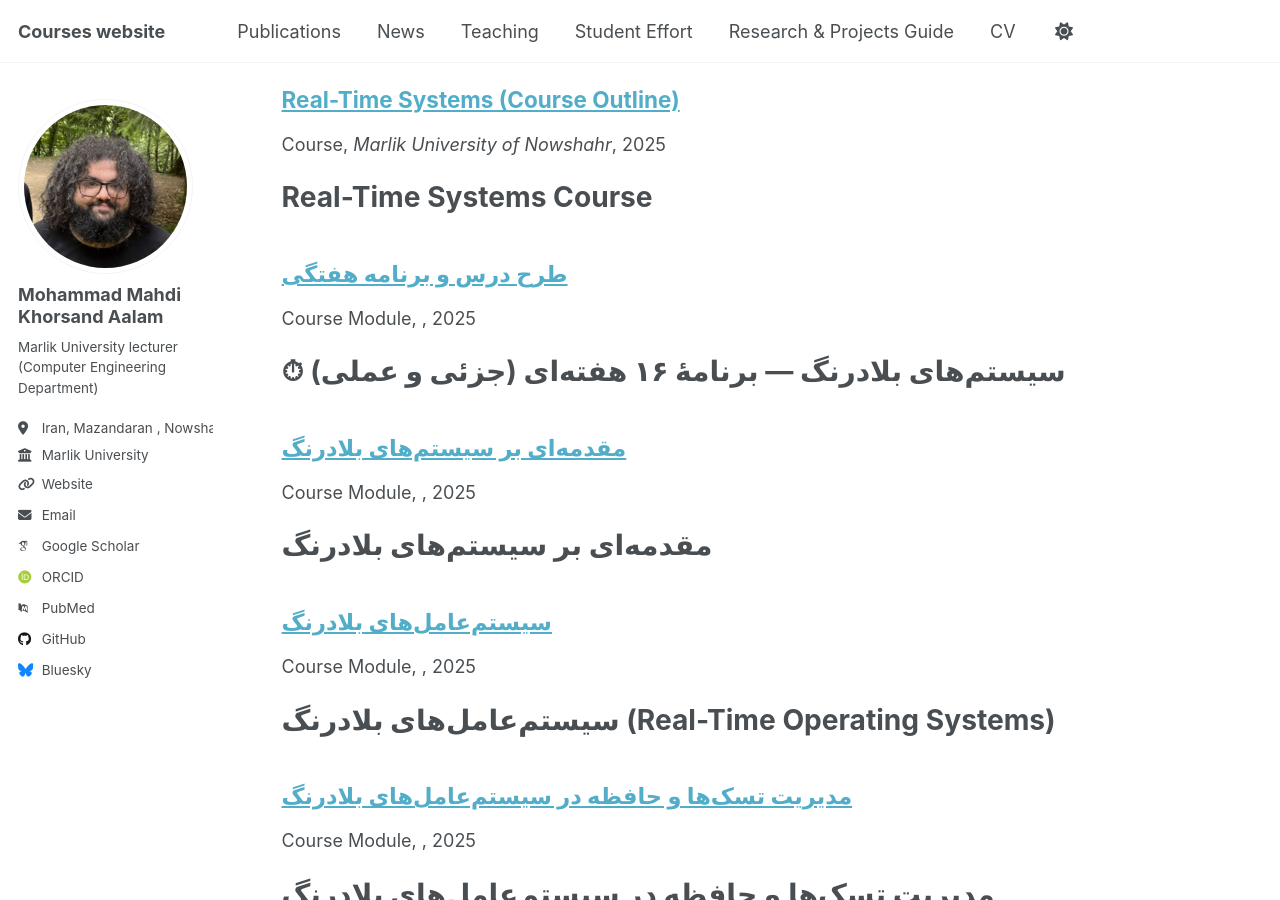
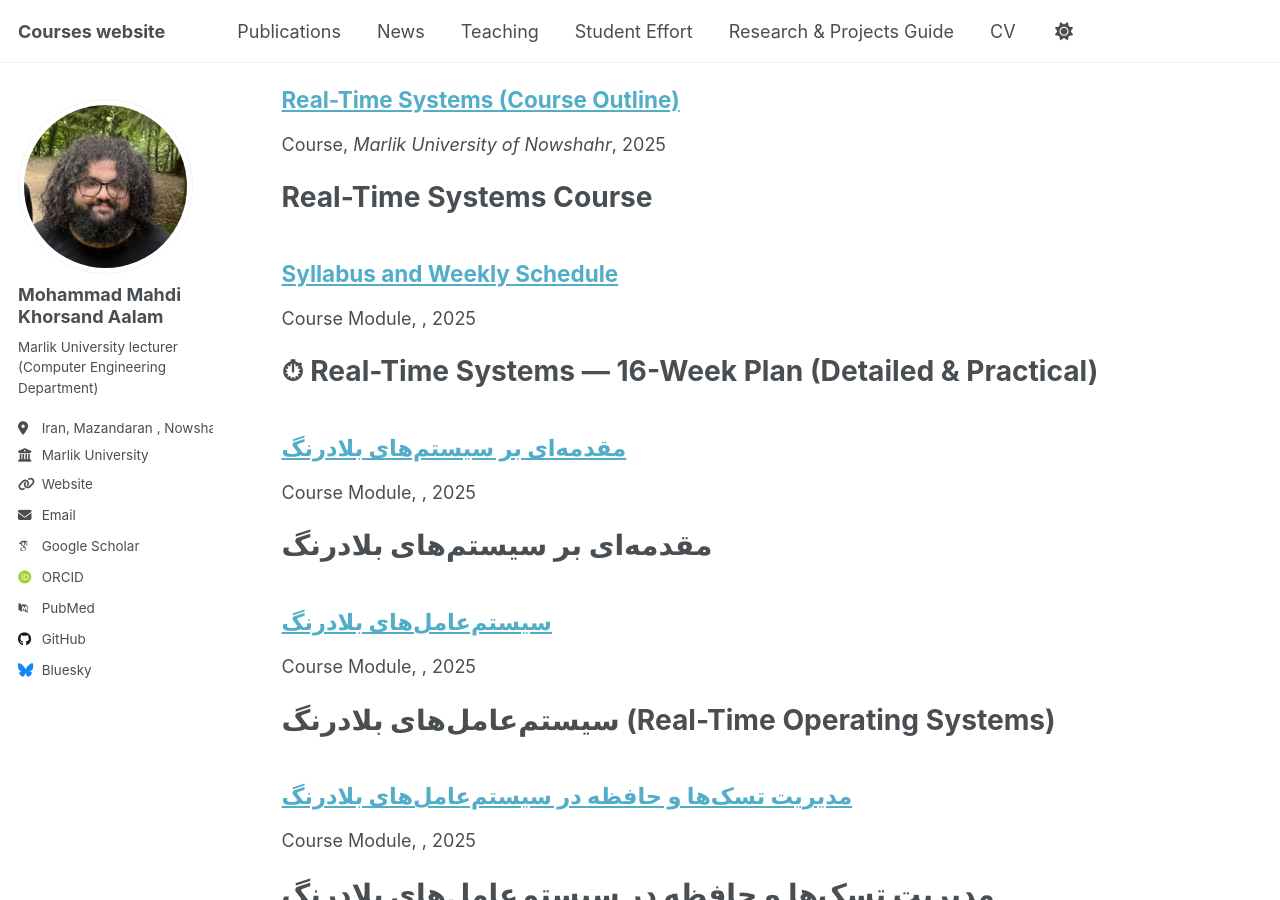
Before and after one commit to OOiiOOiiOO/OOiiOOiiOO.github.io, a Jekyll site: the page built from _pages/collection-archive.html, in a window 1280 px wide and 900 px high, scrolled down 7198 px. Built offline with Jekyll 4.4.1, drawn with Linux system fonts in a browser that asks for light colours; some web fonts are replaced; a script that is not in the unit is left out; part of the change alters nothing that is shown; some of the changed text lies outside the part shown.

Commit message:
فثسف

```diff
--- a/_teaching/rts-fa/01-schedule.md
+++ b/_teaching/rts-fa/01-schedule.md
@@ -1,71 +1,126 @@
 ---
-title: "طرح درس و برنامه هفتگی"
+title: "Syllabus and Weekly Schedule"
 collection: teaching
 type: "Course Module"
-permalink: /teaching/rts-fa/schedule
-course: "سیستم‌های بلادرنگ"
+permalink: /teaching/rts/schedule
+course: "Real-Time Systems"
 order: 1
 mathjax: true
 use_math: true
 layout: course
-lang: fa
-alt_lang: en
-alt_url: /teaching/rts/schedule
+lang: en
+alt_lang: fa
+alt_url: /teaching/rts-fa/schedule
 ---
 
-# ⏱ سیستم‌های بلادرنگ — برنامهٔ ۱۶ هفته‌ای (جزئی و عملی)
+# ⏱ Real-Time Systems — 16-Week Plan (Detailed & Practical)
 
-**مدرس:** محمد مهدی خرسند اعلم
-**دانشگاه:** دانشگاه مارلیک نوشهر
-**طول دوره:** ۱۶ هفته
-**طول هر جلسه:** ۱–۱.۵ ساعت
-
+**Instructor:** Mohammad Mehdi Khorsand Aalam
+**University:** Marllic University of Nowshahr
+**Course Length:** 16 weeks
+**Session Duration:** 1–1.5 hours
 
 ---
 
-## برنامهٔ هفتگی (جزئی / عملی)
+## 📅 Weekly Schedule
 
-| هفته | موضوع اصلی (جلسه) | اهداف آموزشی | تمرین/خواندنی (فایل مرجع) | فعالیت کلاسی / آزمایشگاه | تکلیف کوتاه (تحویلی) |
-|------|--------------------|---------------|-----------------------------|---------------------------|------------------------|
-| **1** | مقدمهٔ سیستم‌های بلادرنگ — مفاهیم پایه | تعریف سیستم بلادرنگ؛ صحت منطقی vs. صحت زمانی؛ حوزه‌های کاربرد | `02-intro.md` | بحث موردی: مثال‌های واقعی (کنترل ربات، سیستم‌های پزشکی) | نوشتن یک پاراگراف: مثال از سیستم بلادرنگ و قیودش |
-| **2** | انواع قیود زمانی و طبقه‌بندی (Hard/Soft/Criticality) | تفاوت‌های hard vs soft؛ معیارهای پیش‌بینی‌پذیری | `02-intro.md` | گروه‌بندی: شناسایی قیود در ۳ مثال داده‌شده | تحویل: ۳ مثال با توضیح نوع قیود |
-| **3** | مدل‌های تسک و طراحی معماری HW/SW | periodic/aperiodic/sporadic؛ مدل TCB و ارتباط با HW | `03-realos.md`, `04-RTOS.md` | طراحی سادهٔ معماری برای یک سیستم کنترلی | تکلیف: رسم معماری HW/SW و لیست تسک‌ها |
-| **4** | مفاهیم RTOS — کرنل، interrupt، timers | خدمات پایه RTOS و determinism | `04-RTOS.md` | اجرای سناریو: بررسی رفتار interrupt در مثال ساده (شبیه‌سازی) | تمرین عملی: توضیح نحوهٔ مدیریت interrupt |
-| **5** | مدل‌های هم‌زمانی و همگام‌سازی (Semaphore/Mutex) | race condition، semaphore، mutex، deadlock basics | `07-miniprojects.md`, `06-core-schedulers.md` | آزمایشگاه: پیاده‌سازی مثال producer/consumer (شبیه‌ساز) | تحویل کد/لاگ شبیه‌سازی و گزارش کوتاه |
-| **6** | ارتباط بین‌تسکی و IPC (Mailbox, Queue) | mailbox/queue semantics، blocking vs non-blocking | `07-miniprojects.md` | تمرین گروهی: طراحی mailbox برای مجموعهٔ تسک‌ها | تمرین: شبیه‌سازی رفتار mailbox و گزارش خروجی |
-| **7** | مرور مباحث ۱–۶ و میان‌ترم | مرور مفاهیم کلیدی و امتحان میان‌ترم | — | جلسهٔ مرور (سمینار کوتاه توسط دانشجوها) | میان‌ترم (کلاس) — نظری و سوالات تحلیلی |
-| **8** | مبانی زمان‌بندی: preemptive vs non-preemptive | تفاوت‌ها، هزینه‌های context switch، معیارهای ارزیابی | `06-core-schedulers.md` | دستی: رسم Gantt برای چند سناریو | تکلیف: شبیه‌سازی دستی Gantt و تحلیل waiting time |
-| **9** | الگوریتم‌های پایه: FCFS, SJF/SRTF, RR | رفتار هر الگوریتم و مثال‌های عددی | `06-core-schedulers.md` | کارگاه: اجرای سناریوها و مقایسهٔ زمان‌ها | تمرین: گزارش مقایسهٔ الگوریتم‌ها (جداول) |
-| **10** | Rate Monotonic (RMS) — نظریهٔ Liu & Layland | boundهای استفاده‌پذیری و شرایط قابل پیاده‌سازی | `06-core-schedulers.md` | تمرین محاسبهٔ utilization و feasibility | تکلیف: حل چند مثال RMS و ارسال محاسبات |
-| **11** | EDF و LLF — الگوریتم‌های زمان‌بندی با deadline | شرایط پذیرفتنی، هزینهٔ اجرایی، مثال‌ها | `06-core-schedulers.md` | شبیه‌سازی: EDF و بررسی missed-deadlines | تکلیف: اجرای یک سناریوی EDF و تحلیل نتایج |
-| **12** | مسئلهٔ Priority Inversion و راه‌حل‌ها | priority inversion، priority inheritance, ceiling protocol | `06-core-schedulers.md`, `07-miniprojects.md` | demo: ایجاد سناریوی priority inversion و رفع آن | تکلیف: پیاده‌سازی نمونهٔ priority inheritance |
-| **13** | مدیریت حافظه در سیستم‌های بلادرنگ | fragmentation، overlay، real-time allocation | `05-memory.md` | شبیه‌سازی سادهٔ fragmentation و compaction | تمرین: تحلیل تأثیر fragmentation بر deadlines |
-| **14** | RTOS های عملی — FreeRTOS و RT-Linux | سرویس‌ها، task API، timers، نمونهٔ کدها | `04-RTOS.md`, `03-realos.md` | کارگاه: اجرای مثال FreeRTOS روی شبیه‌ساز یا ESP32 | تکلیف: گزارش اجرای FreeRTOS (snapshot/log) |
-| **15** | مطالعهٔ موردی آسانسور — شبیه‌سازی و مقایسه الگوریتم‌ها | مدل‌سازی مسئله آسانسور، معیارها (wait/response/deadline) | `08-elevator.md`, `09-elevator-scal.md` | ارائهٔ پروژه: شبیه‌ساز آسانسور (دمو در کلاس) | تحویل: کد شبیه‌ساز و گزارش مقایسه الگوریتم‌ها |
-| **16** | ارائهٔ پروژه‌ها و امتحان نهایی — جمع‌بندی | ارائهٔ نتایج پروژه، بازخورد، سوالات نهایی | — | ارائهٔ گروهی پروژه‌ها و آزمون فاینال | تحویل نهایی پروژه‌ها و ارزیابی |
+| Week | Topic | Learning Objectives | In-class / Lab Activity |
+|------|-------|----------------------|--------------------------|
+| **1** | Introduction to Real-Time Systems — Basic Concepts | Definition of real-time systems; logical vs. temporal correctness; application domains | Case study discussion: real examples (robot control, medical systems) |
+| **2** | Timing Constraints and Classification (Hard/Soft/Criticality) | Differences between hard vs. soft deadlines; predictability criteria | Group work: identify constraints in 3 given examples |
+| **3** | Task Models and HW/SW Architecture Design | periodic/aperiodic/sporadic tasks; TCB model and relation to HW | Simple architecture design for a control system |
+| **4** | RTOS Concepts — Kernel, Interrupts, Timers | Basic RTOS services and determinism | Scenario: analyze interrupt behavior in a simple simulation |
+| **5** | Concurrency and Synchronization Models (Semaphore/Mutex) | race conditions, semaphore, mutex, deadlock basics | Lab: implement producer/consumer example (simulation) |
+| **6** | Inter-task Communication and IPC (Mailbox, Queue) | mailbox/queue semantics, blocking vs. non-blocking | Group exercise: design a mailbox for a set of tasks |
+| **7** | Review Weeks 1–6 and Midterm | Review of key concepts and midterm exam | Review session (short student seminars) |
+| **8** | Scheduling Basics: preemptive vs. non-preemptive | Differences, context switch overhead, evaluation metrics | Manual: draw Gantt charts for several scenarios |
+| **9** | Basic Scheduling Algorithms: FCFS, SJF/SRTF, RR | Behavior of each algorithm with numeric examples | Workshop: run scenarios and compare results |
+| **10** | Rate Monotonic Scheduling (RMS) — Liu & Layland Theory | Utilization bounds and feasibility conditions | Exercise: calculate utilization and feasibility |
+| **11** | EDF and LLF — Deadline-based Scheduling | Feasibility, overhead, examples | Simulation: EDF and analyze missed deadlines |
+| **12** | Priority Inversion and Solutions | Priority inversion, priority inheritance, ceiling protocol | Demo: create a priority inversion scenario and resolve it |
+| **13** | Memory Management in Real-Time Systems | fragmentation, overlay, real-time allocation | Simple simulation of fragmentation and compaction |
+| **14** | Practical RTOS — FreeRTOS and RT-Linux | Services, task API, timers, code samples | Workshop: run FreeRTOS example on a simulator or ESP32 |
+| **15** | Case Study: Elevator — Simulation and Scheduling Algorithms | Model the elevator problem; metrics (wait/response/deadline) | Project presentation: elevator simulator (in-class demo) |
+| **16** | Final Project Presentations and Exam — Wrap-up | Present project results, feedback, final questions | Group presentations and final exam |
 
 ---
 
-## تمرین‌ها و پروژه‌های پیشنهادی (خلاصه از `07-miniprojects.md`)
+## 📝 Suggested Exercises and Projects
+
+1. **Scheduling Simulator**
+   - Output: Gantt chart, list of missed deadlines, metrics.
+   - Suggested languages: Python/JavaScript.
+
+2. **Priority Inversion Demo**
+   - Implement a three-task scenario and solve it with priority inheritance.
+
+3. **Producer/Consumer with Semaphore and Mailbox**
+   - Demonstrate blocking vs. non-blocking behavior.
+
+4. **Memory Management Simulation (Fragmentation/Compaction)**
+   - Visualize fragmentation and its impact on real-time tasks.
+
+5. **FreeRTOS Mini Project (Optional)**
+   - Sample task, ISR, usage of queues and timers on ESP32/Arduino.
+
+---
+
+## 🧮 Grading Policy
+
+- Homework (HW1–HW3): **3 points** (1.5 each)
+- Midterm Exam: **5 points**
+- Project / Lab: **6 points**
+- Final Exam: **12 points**
+- Participation / Presentations / Demos: **up to 4 points** (optional, no fixed limit)
+
+
+## 📅 برنامه هفتگی
+
+| هفته | موضوع | اهداف آموزشی | فعالیت کلاسی / آزمایشگاه |
+|------|-------|---------------|---------------------------|
+| **1** | مقدمه سیستم‌های بلادرنگ — مفاهیم پایه | تعریف سیستم بلادرنگ؛ صحت منطقی vs. صحت زمانی؛ حوزه‌های کاربرد | بحث موردی: مثال‌های واقعی (کنترل ربات، سیستم‌های پزشکی) |
+| **2** | انواع قیود زمانی و طبقه‌بندی (Hard/Soft/Criticality) | تفاوت‌های hard vs soft؛ معیارهای پیش‌بینی‌پذیری | گروه‌بندی: شناسایی قیود در ۳ مثال داده‌شده |
+| **3** | مدل‌های تسک و طراحی معماری HW/SW | periodic/aperiodic/sporadic؛ مدل TCB و ارتباط با HW | طراحی ساده معماری برای یک سیستم کنترلی |
+| **4** | مفاهیم RTOS — کرنل، interrupt، timers | خدمات پایه RTOS و determinism | اجرای سناریو: بررسی رفتار interrupt در مثال ساده (شبیه‌سازی) |
+| **5** | مدل‌های هم‌زمانی و همگام‌سازی (Semaphore/Mutex) | race condition، semaphore، mutex، deadlock basics | آزمایشگاه: پیاده‌سازی مثال producer/consumer (شبیه‌ساز) |
+| **6** | ارتباط بین‌تسکی و IPC (Mailbox, Queue) | mailbox/queue semantics، blocking vs non-blocking | تمرین گروهی: طراحی mailbox برای مجموعه تسک‌ها |
+| **7** | مرور مباحث ۱–۶ و میان‌ترم | مرور مفاهیم کلیدی و امتحان میان‌ترم | جلسه مرور (سمینار کوتاه توسط دانشجوها) |
+| **8** | مبانی زمان‌بندی: preemptive vs non-preemptive | تفاوت‌ها، هزینه‌های context switch، معیارهای ارزیابی | دستی: رسم Gantt برای چند سناریو |
+| **9** | الگوریتم‌های پایه: FCFS, SJF/SRTF, RR | رفتار هر الگوریتم و مثال‌های عددی | کارگاه: اجرای سناریوها و مقایسه زمان‌ها |
+| **10** | Rate Monotonic (RMS) — نظریه Liu & Layland | boundهای استفاده‌پذیری و شرایط قابل پیاده‌سازی | تمرین محاسبه utilization و feasibility |
+| **11** | EDF و LLF — الگوریتم‌های زمان‌بندی با deadline | شرایط پذیرفتنی، هزینه اجرایی، مثال‌ها | شبیه‌سازی: EDF و بررسی missed-deadlines |
+| **12** | مسئله Priority Inversion و راه‌حل‌ها | priority inversion، priority inheritance, ceiling protocol | demo: ایجاد سناریوی priority inversion و رفع آن |
+| **13** | مدیریت حافظه در سیستم‌های بلادرنگ | fragmentation، overlay، real-time allocation | شبیه‌سازی ساده fragmentation و compaction |
+| **14** | RTOS های عملی — FreeRTOS و RT-Linux | سرویس‌ها، task API، timers، نمونه کدها | کارگاه: اجرای مثال FreeRTOS روی شبیه‌ساز یا ESP32 |
+| **15** | مطالعه موردی آسانسور — شبیه‌سازی و مقایسه الگوریتم‌ها | مدل‌سازی مسئله آسانسور، معیارها (wait/response/deadline) | ارائه پروژه: شبیه‌ساز آسانسور (دمو در کلاس) |
+| **16** | ارائه پروژه‌ها و امتحان نهایی — جمع‌بندی | ارائه نتایج پروژه، بازخورد، سوالات نهایی | ارائه گروهی پروژه‌ها و آزمون فاینال |
+
+---
+
+## 📝 تمرین‌ها و پروژه‌های پیشنهادی
+
 1. **شبیه‌ساز زمان‌بندی (Scheduling Simulator)**
    - خروجی: Gantt chart، لیست missed-deadlines، metricها.
    - زبان پیشنهادی: Python/JavaScript.
+
 2. **Priority Inversion Demo**
    - پیاده‌سازی سناریوی سه‌تسکی و حل با priority inheritance.
+
 3. **Producer/Consumer با Semaphore و Mailbox**
    - نشان‌دادن blocking/non-blocking behavior.
+
 4. **شبیه‌سازی مدیریت حافظه (Fragmentation/Compaction)**
    - نمایش تصویری fragmentation و تأثیر آن روی real-time tasks.
+
 5. **FreeRTOS Mini Project (اختیاری)**
-   - نمونهٔ task، ISR، استفاده از queues و timers روی برد ESP32/Arduino.
+   - نمونه task، ISR، استفاده از queues و timers روی برد ESP32/Arduino.
 
 ---
 
-## الگوی نمره‌دهی
-- تمرین‌ها (HW1–HW3): ۳ نمره (هرکدام ۱.۵)
-- میان‌ترم: ۵ نمره
-- پروژه / لاب: ۶ نمره
-- امتحان نهایی: ۱۲ نمره
-- مشارکت/ارائه/دمو: تا ۴ نمره (اختیاری)
+## 🧮 شیوه نمره‌دهی
 
----
+- تمرین‌ها (HW1–HW3): **۳ نمره** (هرکدام ۱.۵)
+- میان‌ترم: **۵ نمره**
+- پروژه / آزمایشگاه: **۶ نمره**
+- امتحان نهایی: **۱۲ نمره**
+- مشارکت / ارائه / دمو: **تا ۴ نمره** (اختیاری / بدون محدودیت)
--- a/_teaching/rts/01-schedule.md
+++ b/_teaching/rts/01-schedule.md
@@ -0,0 +1,74 @@
+---
+title: "Syllabus and Weekly Schedule"
+collection: teaching
+type: "Course Module"
+permalink: /teaching/rts/schedule
+course: "Real-Time Systems"
+order: 1
+mathjax: true
+use_math: true
+layout: course
+lang: en
+alt_lang: fa
+alt_url: /teaching/rts-fa/schedule
+---
+
+# ⏱ Real-Time Systems — 16-Week Plan (Detailed & Practical)
+
+**Instructor:** Mohammad Mehdi Khorsand Aalam
+**University:** Marllic University of Nowshahr
+**Course Length:** 16 weeks
+**Session Duration:** 1–1.5 hours
+
+---
+
+## 📅 Weekly Schedule
+
+| Week | Topic | Learning Objectives | In-class / Lab Activity |
+|------|-------|----------------------|--------------------------|
+| **1** | Introduction to Real-Time Systems — Basic Concepts | Definition of real-time systems; logical vs. temporal correctness; application domains | Case study discussion: real examples (robot control, medical systems) |
+| **2** | Timing Constraints and Classification (Hard/Soft/Criticality) | Differences between hard vs. soft deadlines; predictability criteria | Group work: identify constraints in 3 given examples |
+| **3** | Task Models and HW/SW Architecture Design | periodic/aperiodic/sporadic tasks; TCB model and relation to HW | Simple architecture design for a control system |
+| **4** | RTOS Concepts — Kernel, Interrupts, Timers | Basic RTOS services and determinism | Scenario: analyze interrupt behavior in a simple simulation |
+| **5** | Concurrency and Synchronization Models (Semaphore/Mutex) | race conditions, semaphore, mutex, deadlock basics | Lab: implement producer/consumer example (simulation) |
+| **6** | Inter-task Communication and IPC (Mailbox, Queue) | mailbox/queue semantics, blocking vs. non-blocking | Group exercise: design a mailbox for a set of tasks |
+| **7** | Review Weeks 1–6 and Midterm | Review of key concepts and midterm exam | Review session (short student seminars) |
+| **8** | Scheduling Basics: preemptive vs. non-preemptive | Differences, context switch overhead, evaluation metrics | Manual: draw Gantt charts for several scenarios |
+| **9** | Basic Scheduling Algorithms: FCFS, SJF/SRTF, RR | Behavior of each algorithm with numeric examples | Workshop: run scenarios and compare results |
+| **10** | Rate Monotonic Scheduling (RMS) — Liu & Layland Theory | Utilization bounds and feasibility conditions | Exercise: calculate utilization and feasibility |
+| **11** | EDF and LLF — Deadline-based Scheduling | Feasibility, overhead, examples | Simulation: EDF and analyze missed deadlines |
+| **12** | Priority Inversion and Solutions | Priority inversion, priority inheritance, ceiling protocol | Demo: create a priority inversion scenario and resolve it |
+| **13** | Memory Management in Real-Time Systems | fragmentation, overlay, real-time allocation | Simple simulation of fragmentation and compaction |
+| **14** | Practical RTOS — FreeRTOS and RT-Linux | Services, task API, timers, code samples | Workshop: run FreeRTOS example on a simulator or ESP32 |
+| **15** | Case Study: Elevator — Simulation and Scheduling Algorithms | Model the elevator problem; metrics (wait/response/deadline) | Project presentation: elevator simulator (in-class demo) |
+| **16** | Final Project Presentations and Exam — Wrap-up | Present project results, feedback, final questions | Group presentations and final exam |
+
+---
+
+## 📝 Suggested Exercises and Projects
+
+1. **Scheduling Simulator**
+   - Output: Gantt chart, list of missed deadlines, metrics.
+   - Suggested languages: Python/JavaScript.
+
+2. **Priority Inversion Demo**
+   - Implement a three-task scenario and solve it with priority inheritance.
+
+3. **Producer/Consumer with Semaphore and Mailbox**
+   - Demonstrate blocking vs. non-blocking behavior.
+
+4. **Memory Management Simulation (Fragmentation/Compaction)**
+   - Visualize fragmentation and its impact on real-time tasks.
+
+5. **FreeRTOS Mini Project (Optional)**
+   - Sample task, ISR, usage of queues and timers on ESP32/Arduino.
+
+---
+
+## 🧮 Grading Policy
+
+- Homework (HW1–HW3): **3 points** (1.5 each)
+- Midterm Exam: **5 points**
+- Project / Lab: **6 points**
+- Final Exam: **12 points**
+- Participation / Presentations / Demos: **up to 4 points** (optional, no fixed limit)
```
